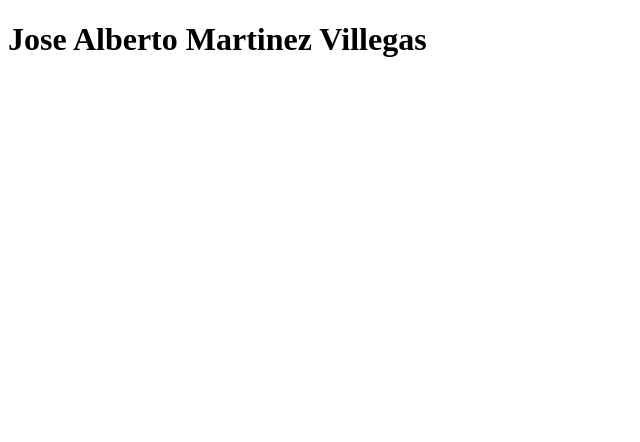
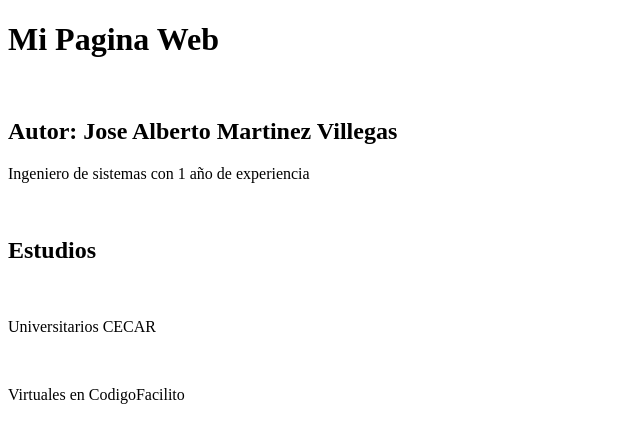
Before and after one commit to josealbertomartinezvi/prueba, a plain HTML site: page index.html in a window 1280 px wide. Shown: the whole page, without its empty margins (0-640 px from the left). Drawn offline with Linux system fonts and the light colour scheme.

Commit message:
Informacion del autor y estudios

```diff
--- a/index.html
+++ b/index.html
@@ -6,6 +6,19 @@
     <title>Cargue en Git</title>
 </head>
 <body>
-    <h1>Jose Alberto Martinez Villegas</h1>
+    <h1>Mi Pagina Web</h1>
+    <br>
+    <h2>Autor: Jose Alberto Martinez Villegas</h2>
+    <div>
+        <p>Ingeniero de sistemas con 1 año de experiencia</p>
+    </div>
+    <br>
+    <div>
+        <h2>Estudios</h2>
+        <br>
+        <p>Universitarios CECAR</p>
+        <br>
+        <p>Virtuales en CodigoFacilito</p>
+    </div>
 </body>
 </html>
```
